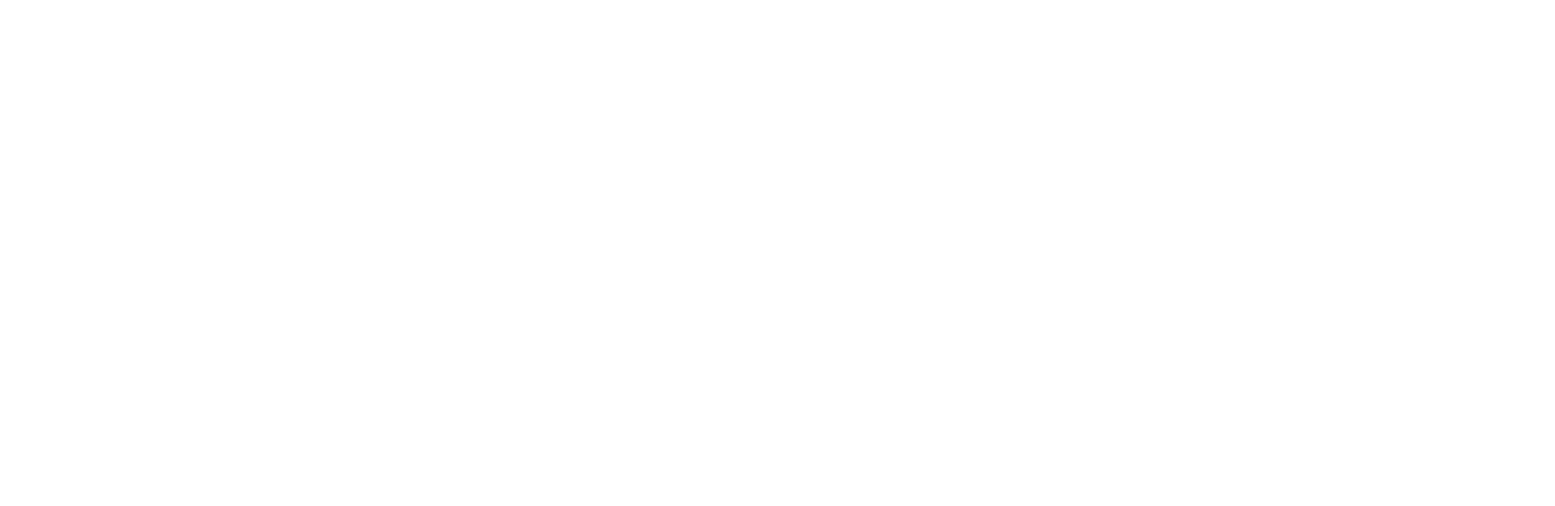
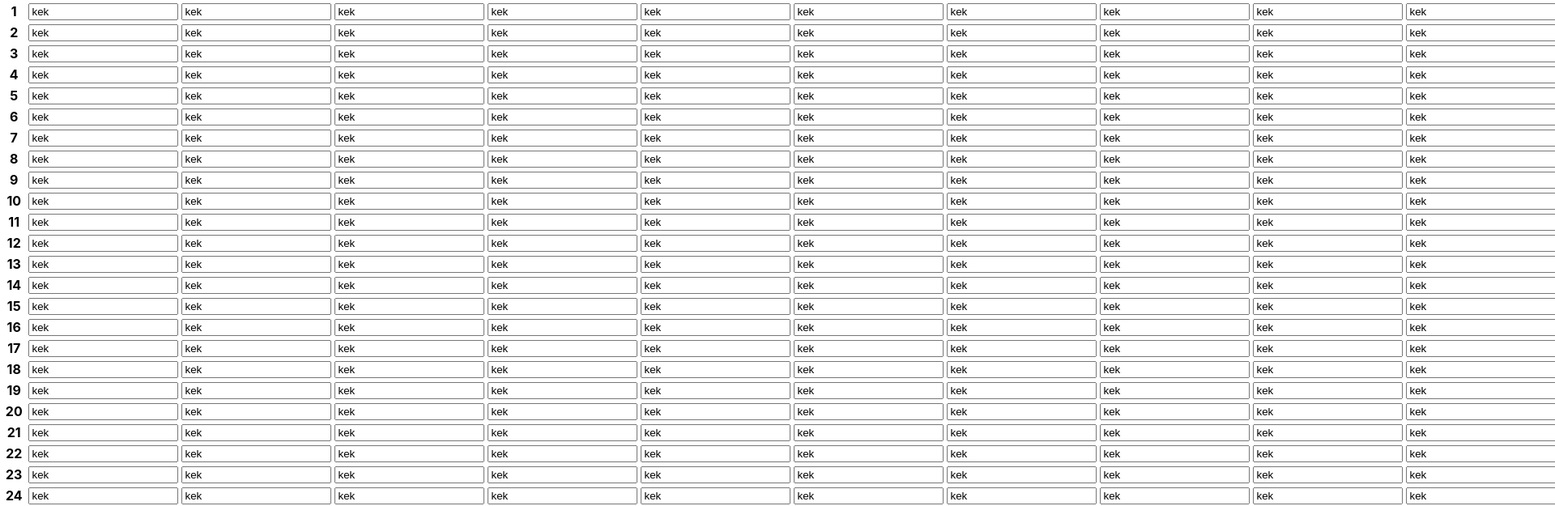
Before and after one commit to lukanthrope/web-table, a React (Create React App) app: page / in a window 1280 px wide. Shown: the top 625 px of the page at 81% size, 1920 px wide, since content can reach past the window. Built offline with nearby package versions, Linux system fonts and the light colour scheme.

Commit message:
actions skeleton

```diff
--- a/src/App.tsx
+++ b/src/App.tsx
@@ -1,10 +1,11 @@
 import React from 'react';
 import './App.css';
+import Table from './components/tables/Table';
 
 function App() {
   return (
     <div className="App">
-
+      <Table />
     </div>
   );
 }
--- /dev/null
+++ b/src/actions/table.ts
@@ -0,0 +1,6 @@
+import { UPDATE_CELL, TableActionTypes, CellPayload } from './tableAction.types';
+
+export const  updateCell = (data: CellPayload): TableActionTypes => ({
+  type: UPDATE_CELL,
+  payload: data,
+});
--- /dev/null
+++ b/src/actions/tableAction.types.ts
@@ -0,0 +1,13 @@
+export const UPDATE_CELL = 'UPDATE_CELL';
+
+export interface CellPayload {
+  data: string;
+  cell: string;
+}
+
+interface UpdateCellAction {
+  type: typeof UPDATE_CELL;
+  payload: CellPayload;
+};
+
+export type TableActionTypes = UpdateCellAction;
--- a/src/components/tables/Cell.tsx
+++ b/src/components/tables/Cell.tsx
@@ -0,0 +1,33 @@
+import React from 'react';
+import { useSelector, useDispatch } from 'react-redux';
+import { State } from '../../reducers';
+import { updateCell } from '../../actions/table';
+
+interface CellProps {
+  key: string;
+  cellId: string;
+}
+
+function Cell({ cellId }: CellProps) {
+  const getTable = (state: State) => state.get('table')[cellId];
+  const cellValue = useSelector(getTable);
+  const dispatch = useDispatch();
+
+  const handleChange = (e: any) => {
+    dispatch(updateCell({
+      cell: cellId,
+      data: e.target.value,
+    }));
+  };
+
+  return (
+    <th>
+      <input
+        value={cellValue}
+        onChange={handleChange}
+        />
+    </th>
+  )
+}
+
+export default Cell;
--- a/src/components/tables/Table.tsx
+++ b/src/components/tables/Table.tsx
@@ -0,0 +1,48 @@
+import React, { useState, useEffect } from 'react';
+import Cell from './Cell';
+
+function Table() {
+  const [rows, setRows] = useState<string[]>([]);
+  const [cols, setCols] = useState<number[]>([]);
+
+
+  const initializeRow = () => {
+    const r: string[] = [];
+    for (let i = 65; i <= 90; i++) {
+      r.push(String.fromCharCode(i));
+    }
+    setRows(r);
+  };
+
+  const initializeCol = () => {
+    const temp: number[] = [];
+    for (let i = 1; i <= 100; i++)
+      temp.push(i);
+
+    setCols(temp);
+  };
+
+  useEffect(() => {
+    initializeRow();
+    initializeCol();
+  }, []);
+
+  return (
+    <div>
+      <table>
+        <tbody>
+          {cols.map((el: number) => (
+            <tr key={el}>
+              <th>{el}</th>
+              {rows.map((s: string) => (
+                <Cell key={`${s}${el}`} cellId={`${s}${el}`} />
+              ))}
+            </tr>
+          ))}
+        </tbody>
+      </table>
+    </div>
+  )
+}
+
+export default Table;
--- a/src/reducers/index.ts
+++ b/src/reducers/index.ts
@@ -1,18 +1,25 @@
 import { Map as IMap } from 'immutable';
 import { generateTable } from '../utils/generateTable';
+import { UPDATE_CELL, TableActionTypes } from '../actions/tableAction.types';
 
 const table = generateTable();
 
 const initialState = IMap({
-    table
+  table
 });
 
-export default function(state = initialState, action: any) {
+console.log(initialState.get('table'));
+
+export type State = typeof initialState;
+
+export default function(state = initialState, action: TableActionTypes) {
   switch(action.type) {
-
+    case UPDATE_CELL:
+      return state.update('table', prev => {
+        prev[action.payload.cell] = action.payload.data;
+        return prev;
+      });
     default:
-      return {
-        ...state,
-      };
+      return state;
 }
 };
--- a/src/utils/generateTable.ts
+++ b/src/utils/generateTable.ts
@@ -7,8 +7,8 @@
   for (let i = 1; i < 27; i++) {
     letterCode++;
     letter = String.fromCharCode(letterCode);
-    for (let j = 1; j < 25; j++) {
-      table[`${letter}${j}`] = '';
+    for (let j = 1; j <= 100; j++) {
+      table[`${letter}${j}`] = 'kek';
     }
   }
 
```
